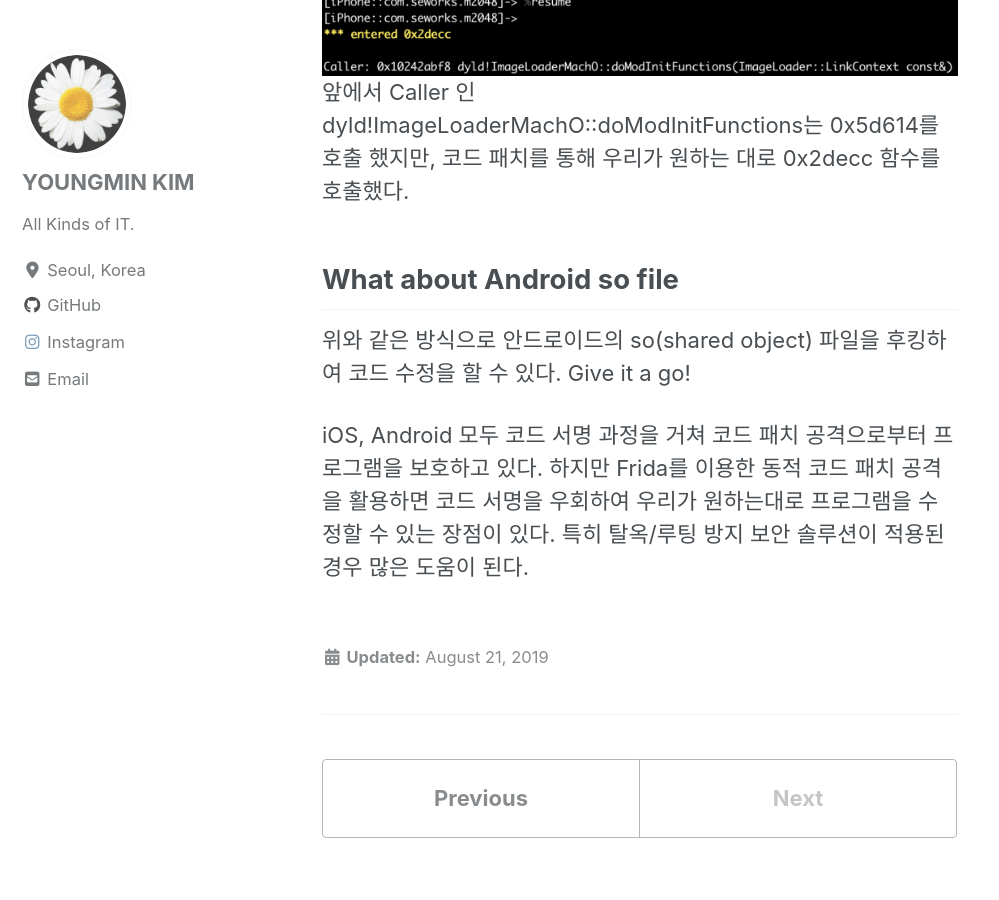
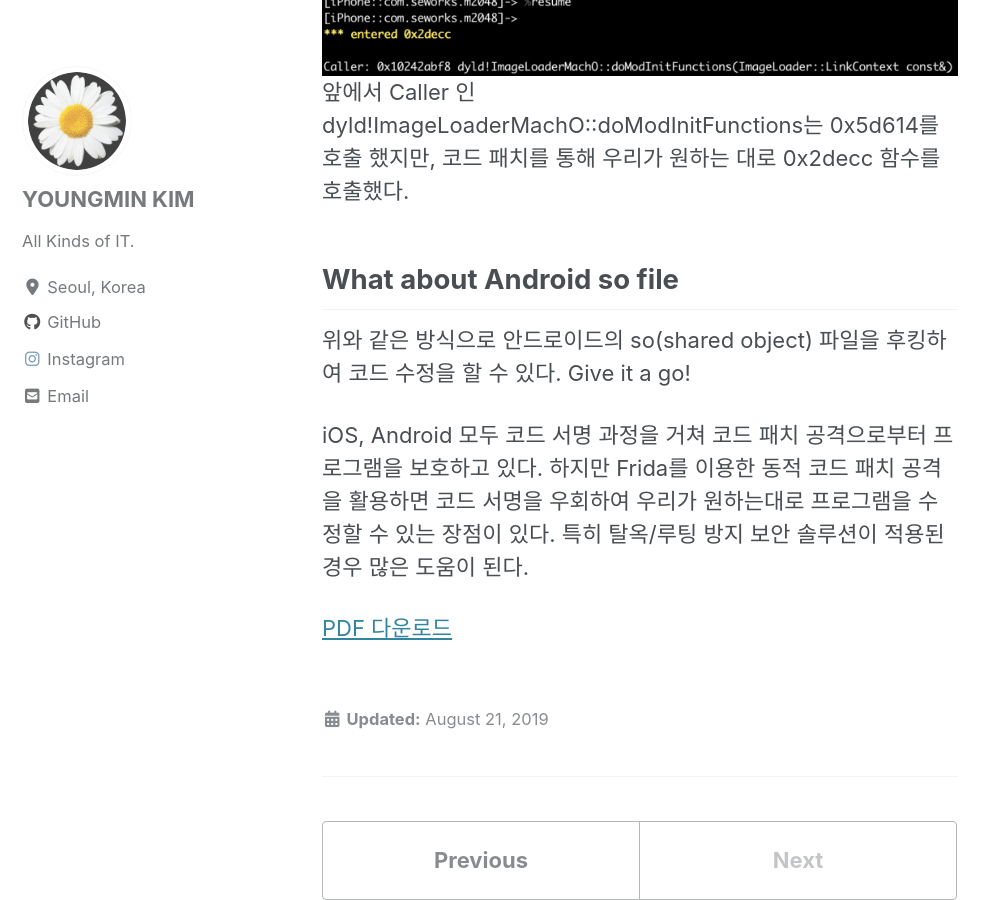
Before and after one commit to wrkholic84/wrkholic84.github.io, a Jekyll site: the page built from _posts/2019-08-21-Dynamic-Code-Patch-with-Frida.md, in a window 1280 px wide and 900 px high, scrolled down 4601 px. Shown: the whole window, without its empty margins (0-999 px from the left). Built offline with Jekyll 4.4.1, drawn with Linux system fonts in a browser that asks for light colours; cached includes are drawn as plain includes; nearby versions of some CDN libraries; before the commit the page ends 5439 px from its top, so only the background shows below that.

Commit message:
Add Pdf links

```diff
--- a/_posts/2019-08-21-Dynamic-Code-Patch-with-Frida.md
+++ b/_posts/2019-08-21-Dynamic-Code-Patch-with-Frida.md
@@ -61,3 +61,5 @@ Init_Func (0x5d614) 함수의 시작 코드 **SUB SP, SP #0xE0 [0x77, 0x83, 0x03
 위와 같은 방식으로 안드로이드의 so(shared object) 파일을 후킹하여 코드 수정을 할 수 있다. Give it a go!
 
 iOS, Android 모두 코드 서명 과정을 거쳐 코드 패치 공격으로부터 프로그램을 보호하고 있다. 하지만 Frida를 이용한 동적 코드 패치 공격을 활용하면 코드 서명을 우회하여 우리가 원하는대로 프로그램을 수정할 수 있는 장점이 있다. 특히 탈옥/루팅 방지 보안 솔루션이 적용된 경우 많은 도움이 된다.
+
+[PDF 다운로드](/assets/images/posts/20190821DynamicCodePatchWithFrida/DynamicCodePatchWithFrida.pdf)
```
Also changed, not shown: 5 other files.
